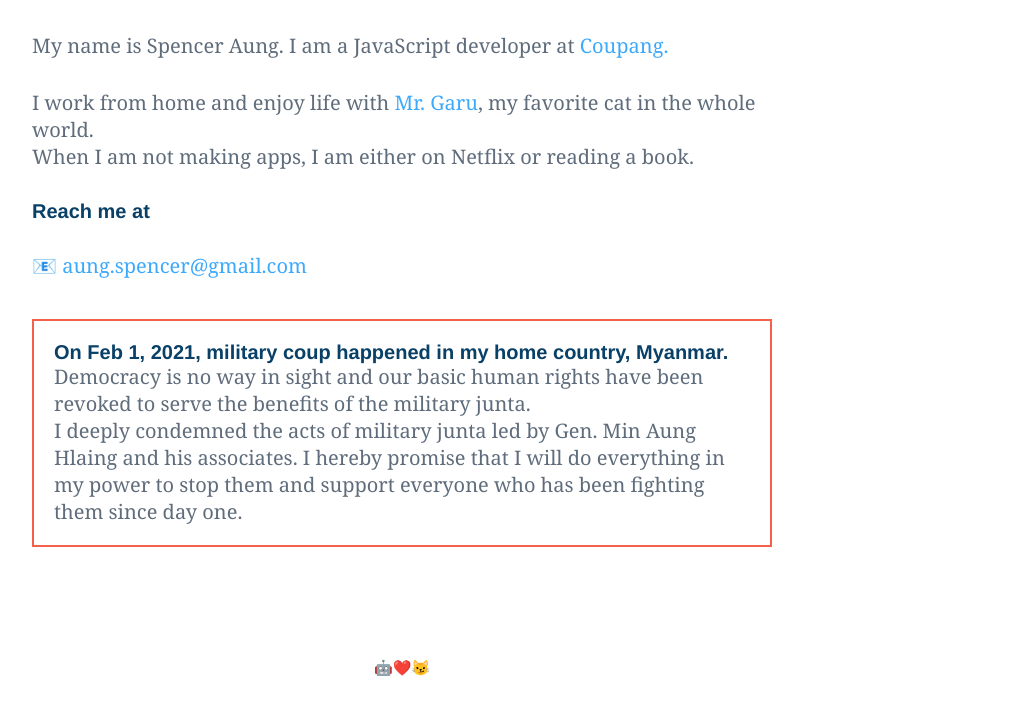
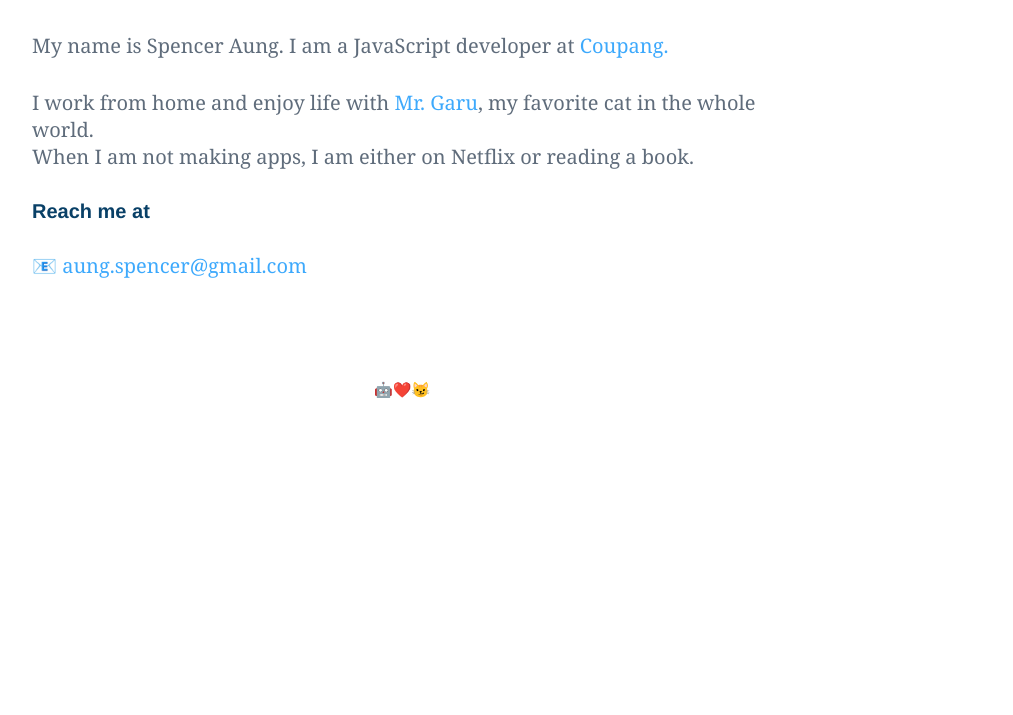
Before and after one commit to SpencerAung/spenceraung.me, a Gatsby site: page / in a window 1280 px wide. Shown: the part 195-910 px from the top of the page, without its empty margins (238-1251 px from the left). After the commit the page ends 800 px from the top, so only its background shows below. Built offline with nearby package versions, Linux system fonts and the light colour scheme; Gatsby itself is replaced by a stand-in of ours; some packages are replaced by stand-ins of ours; a web font is replaced by a local one.

Commit message:
Update new project card content

```diff
--- a/src/components/NewProjectCard.js
+++ b/src/components/NewProjectCard.js
@@ -1,25 +1,25 @@
-import React from 'react'
-import styled from 'styled-components'
+// import React from 'react'
+// import styled from 'styled-components'
 
-const Card = styled.div`
-  margin: 4rem 0;
-  border: 2px solid ${(props) => props.theme.red};
-  background-color: ${(props) => props.theme.white};
-  padding: 2rem;
-
-  h3 {
-    margin: 0;
-    font-weight: 700;
-  }
-
-  a {
-    font-weight: 700;
-  }
-
-  p {
-    margin: 0;
-  }
-`
+// const Card = styled.div`
+//   margin: 4rem 0;
+//   border: 2px solid ${(props) => props.theme.red};
+//   background-color: ${(props) => props.theme.white};
+//   padding: 2rem;
+//
+//   h3 {
+//     margin: 0;
+//     font-weight: 700;
+//   }
+//
+//   a {
+//     font-weight: 700;
+//   }
+//
+//   p {
+//     margin: 0;
+//   }
+// `
 
 /* COVID-19 project card */
 // export default () => (
@@ -30,18 +30,22 @@ const Card = styled.div`
 // )
 //
 
-export default () => (
-  <Card>
-    <h3>On Feb 1, 2021, military coup happened in my home country, Myanmar.</h3>
-    <p>
-      Democracy is no way in sight and our basic human rights have been revoked
-      to serve the benefits of the military junta.
-    </p>
-    <p>
-      I deeply condemned the acts of military junta led by Gen. Min Aung Hlaing
-      and his associates. I hereby promise that I will do everything in my power
-      to stop them and support everyone who has been fighting them since day
-      one.
-    </p>
-  </Card>
-)
+/* MM Coup */
+// export default () => (
+//   <Card>
+//     <h3>On Feb 1, 2021, military coup happened in my home country, Myanmar.</h3>
+//     <p>
+//       Democracy is no way in sight and our basic human rights have been revoked
+//       to serve the benefits of the military junta.
+//     </p>
+//     <p>
+//       I deeply condemned the acts of military junta led by Gen. Min Aung Hlaing
+//       and his associates. I hereby promise that I will do everything in my power
+//       to stop them and support everyone who has been fighting them since day
+//       one.
+//     </p>
+//   </Card>
+// )
+//
+
+export default () => null
```
